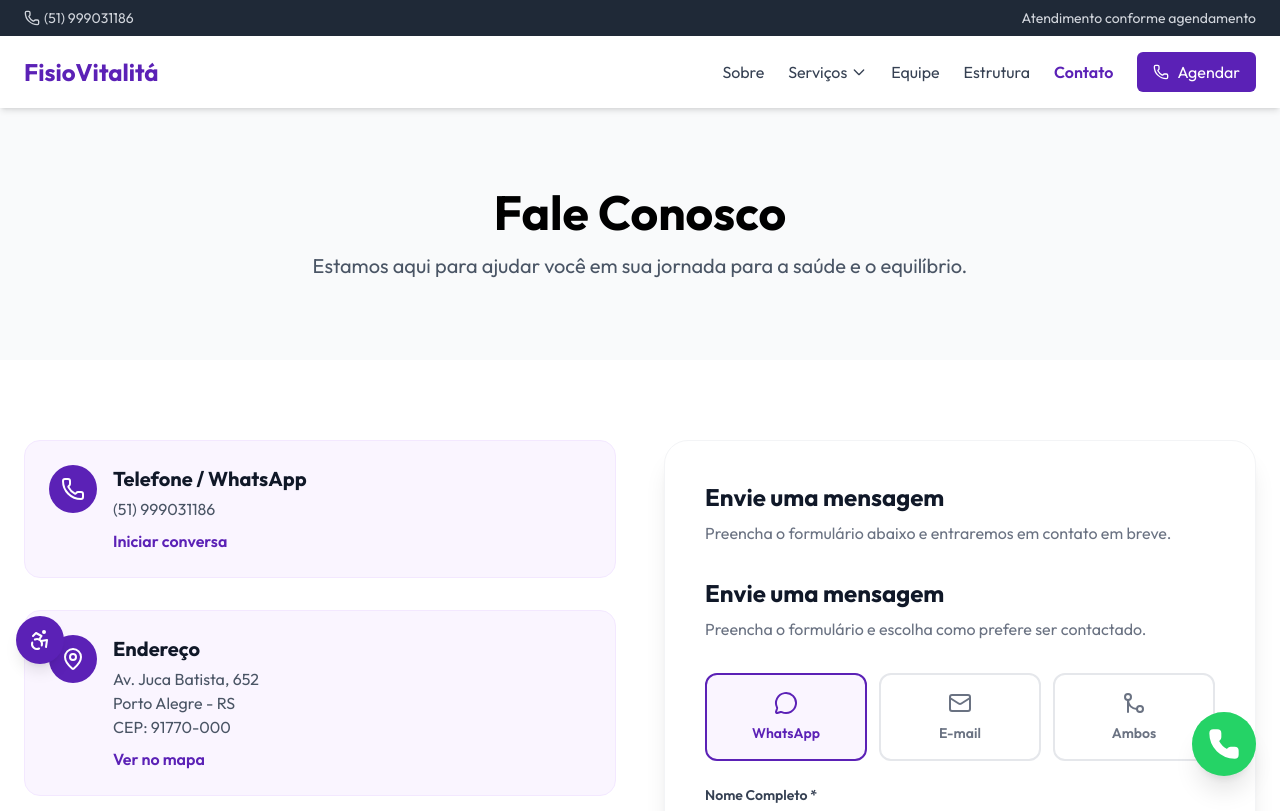
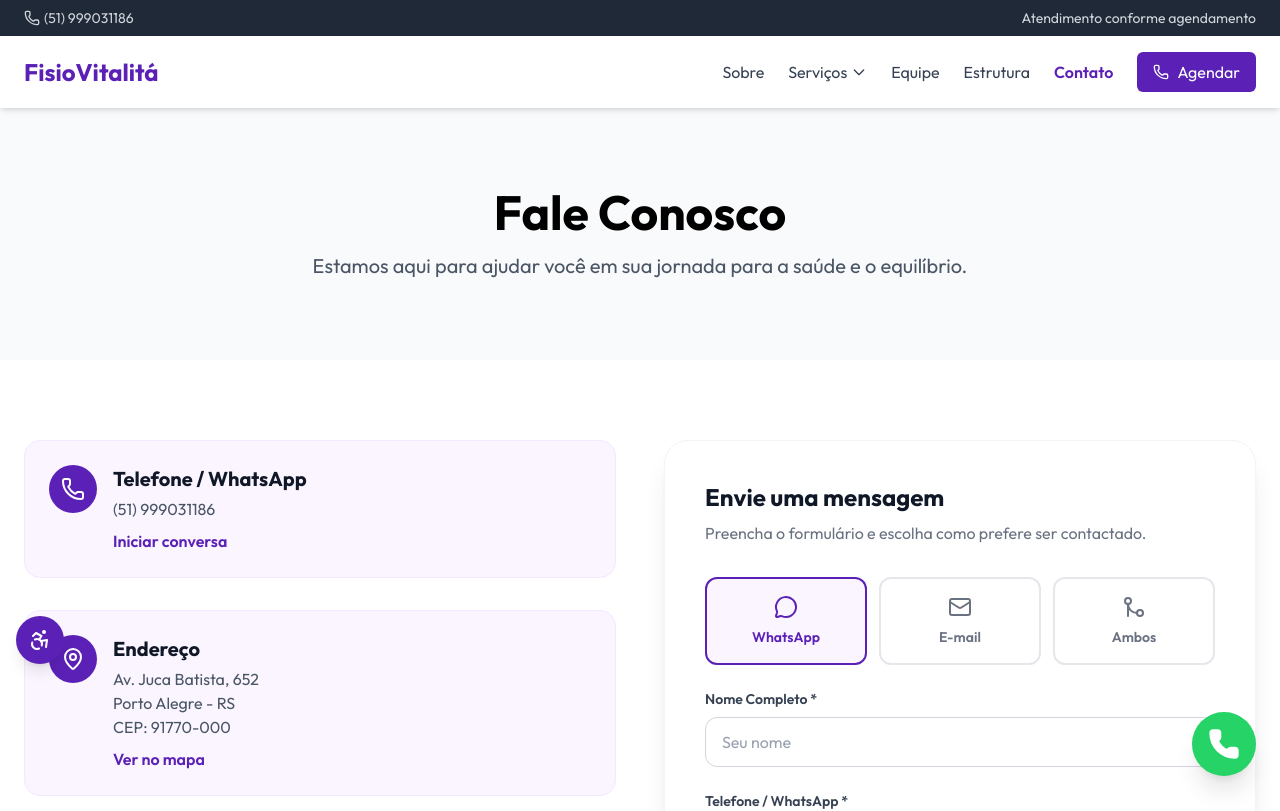
Before and after one commit to Kvothe000/fisio-vitalita-site, a Next.js app: page /contato in a window 1280 px wide. Shown: the top 811 px of the page. Built offline with nearby package versions, Linux system fonts and the light colour scheme.

Commit message:
feat: create contact page with information sections, map, and form integration

```diff
--- a/app/(public)/contato/page.tsx
+++ b/app/(public)/contato/page.tsx
@@ -91,9 +91,6 @@ export default function ContatoPage() {
 
             {/* Coluna da Direita: Formulário */}
             <div className="bg-white p-8 md:p-10 rounded-3xl shadow-xl border border-gray-100">
-              <h3 className="text-2xl font-bold text-gray-900 mb-2">Envie uma mensagem</h3>
-              <p className="text-gray-500 mb-8">Preencha o formulário abaixo e entraremos em contato em breve.</p>
-
               <ContactForm />
             </div>
 
```
